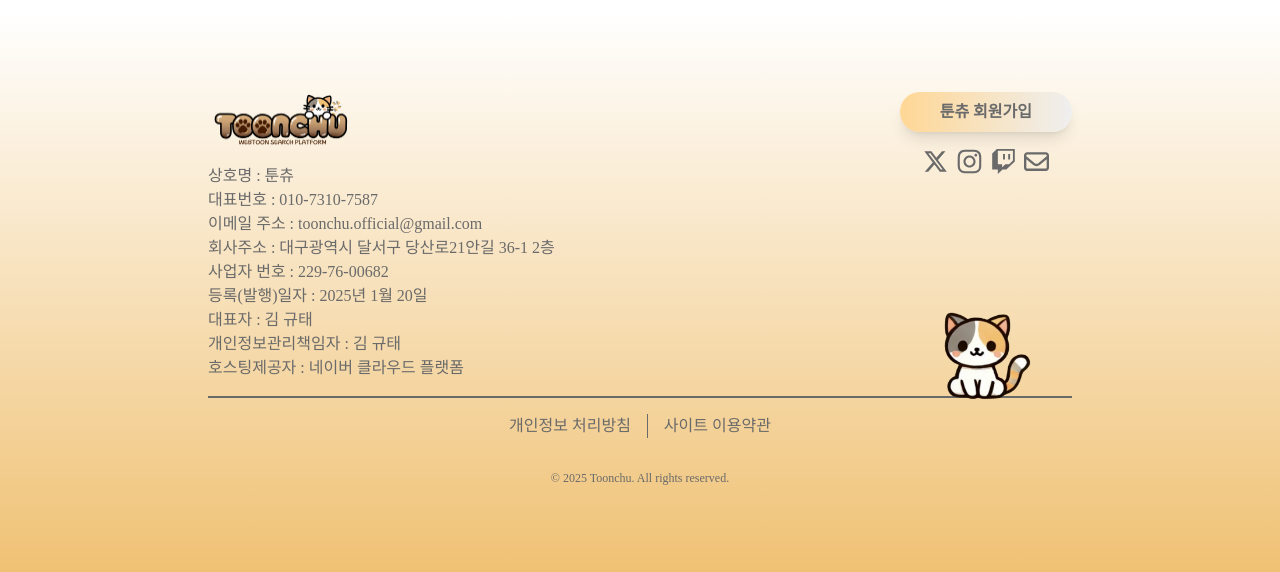
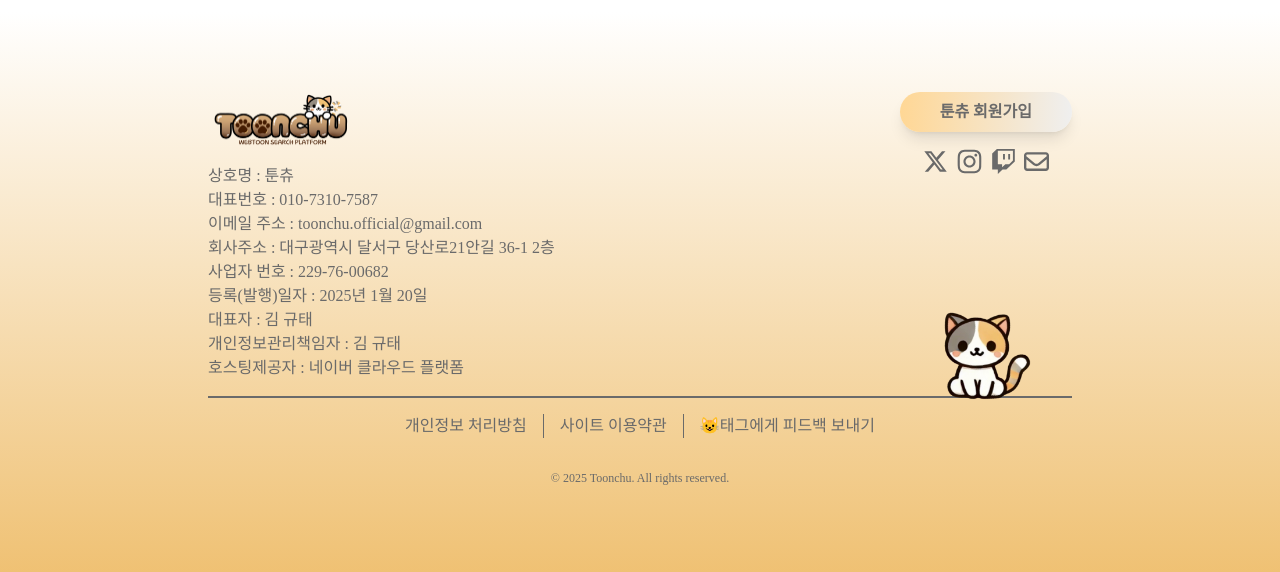
Before and after one commit to Toonchu-team/toonchu_fe, a Next.js app: page /my-box in a window 1280 px wide. Shown: the part 1008-1580 px from the top of the page. Built offline with nearby package versions, Linux system fonts and the light colour scheme; no server answers.

Commit message:
feat: Footer - 운영자 문의 링크 추가

```diff
--- a/src/components/Footer.tsx
+++ b/src/components/Footer.tsx
@@ -135,10 +135,16 @@ export default function Footer() {
           개인정보 처리방침
         </Link>
         <Link
-          className="text-nowrap px-2 underline-offset-8 hover:text-black hover:underline sm:px-4"
+          className="text-nowrap border-r-[1px] border-main-text px-2 underline-offset-8 hover:text-black hover:underline sm:px-4"
           href="/terms"
         >
           사이트 이용약관
+        </Link>
+        <Link
+          className="text-nowrap px-2 underline-offset-8 hover:text-black hover:underline sm:px-4"
+          href="https://form.typeform.com/to/ASObDg8w"
+        >
+          😺태그에게 피드백 보내기
         </Link>
       </div>
       <p className="w-full py-4 text-center text-xs text-main-text">
--- a/src/components/TypeformBtn.tsx
+++ /dev/null
@@ -1,19 +0,0 @@
-import Image from "next/image";
-import Link from "next/link";
-
-export default function TypeformBtn() {
-  return (
-    <Link
-      href="#"
-      aria-label="불편사항 제보 링크"
-      className="absolute bottom-0 right-0 h-60 w-60 rounded-full shadow-md"
-    >
-      <Image
-        width={60}
-        height={60}
-        src="/images/brand-character/paw.png"
-        alt="불편사항 제보 링크 - 고양이 발바닥 이미지"
-      />
-    </Link>
-  );
-}
```
